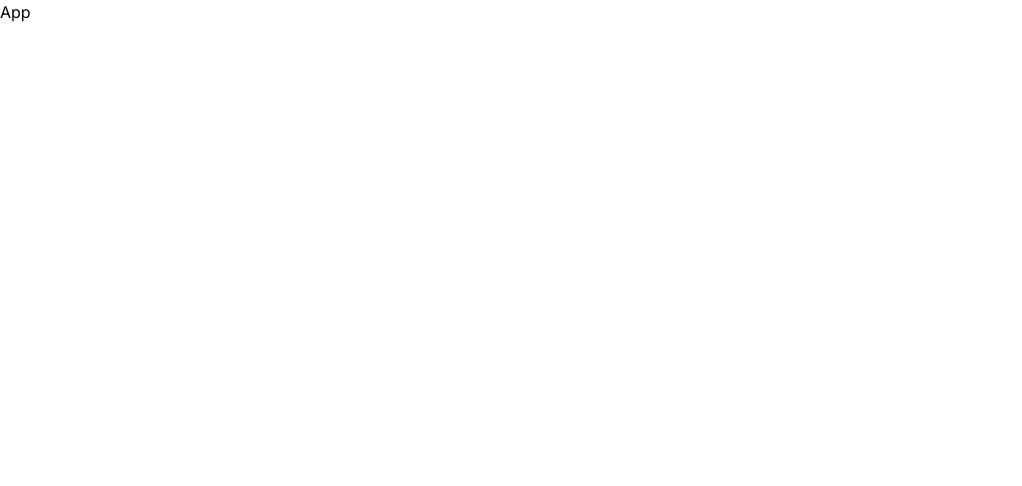
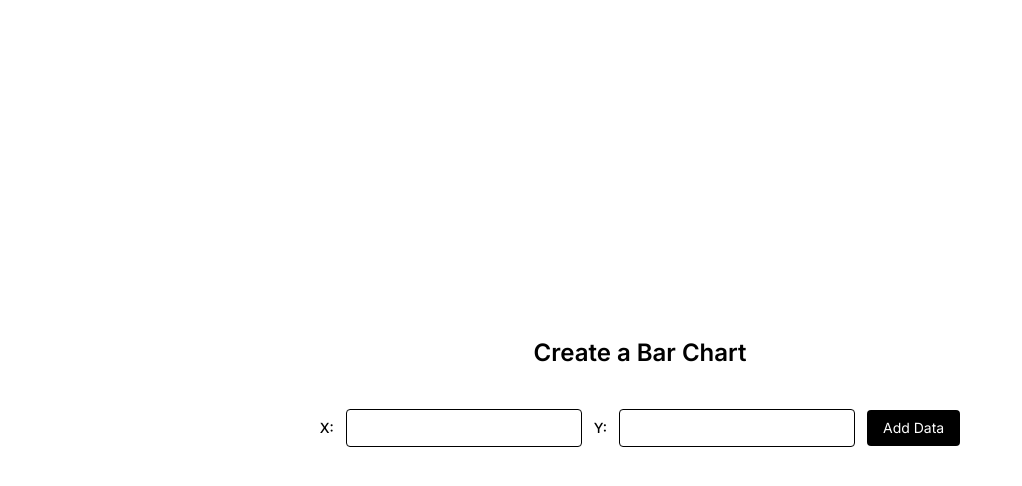
Before and after one commit to kushal-zinzuvadia-simform/bar-chart-generator, a React (Vite) app: page / in a window 1280 px wide. Shown: the top 486 px of the page, without its empty margins (0-1022 px from the left). Built offline with nearby package versions, Linux system fonts and the light colour scheme.

Commit message:
feat: Create data input form layout, define ChartItem

```diff
--- a/src/App.tsx
+++ b/src/App.tsx
@@ -1,5 +1,20 @@
+import { useState } from 'react';
+import InputForm from './components/InputForm/InputForm';
+
+export interface ChartItem {
+  label: string;
+  value: number;
+}
+
 function App() {
-  return <div>App</div>;
+  const [chartData, setChartData] = useState<ChartItem[]>([]);
+
+  return (
+    <div className="min-h-screen flex flex-col items-center justify-center gap-6 px-4">
+      <h2 className="text-2xl font-semibold">Create a Bar Chart</h2>
+      <InputForm />
+    </div>
+  );
 }
 
 export default App;
--- /dev/null
+++ b/src/components/InputForm/InputForm.tsx
@@ -0,0 +1,34 @@
+const InputForm = () => {
+  return (
+    <div className="p-4">
+      <form className="flex items-center gap-3">
+        <label htmlFor="inputX" className="text-sm font-medium">
+          X:
+        </label>
+        <input
+          id="inputX"
+          type="text"
+          className="border rounded px-3 py-2 text-sm outline-none focus:ring-1"
+        />
+
+        <label htmlFor="inputY" className="text-sm font-medium">
+          Y:
+        </label>
+        <input
+          id="inputY"
+          type="number"
+          className="border rounded px-3 py-2 text-sm outline-none focus:ring-1"
+        />
+
+        <button
+          type="submit"
+          className="bg-black text-white px-4 py-2 rounded text-sm"
+        >
+          Add Data
+        </button>
+      </form>
+    </div>
+  );
+};
+
+export default InputForm;
```
